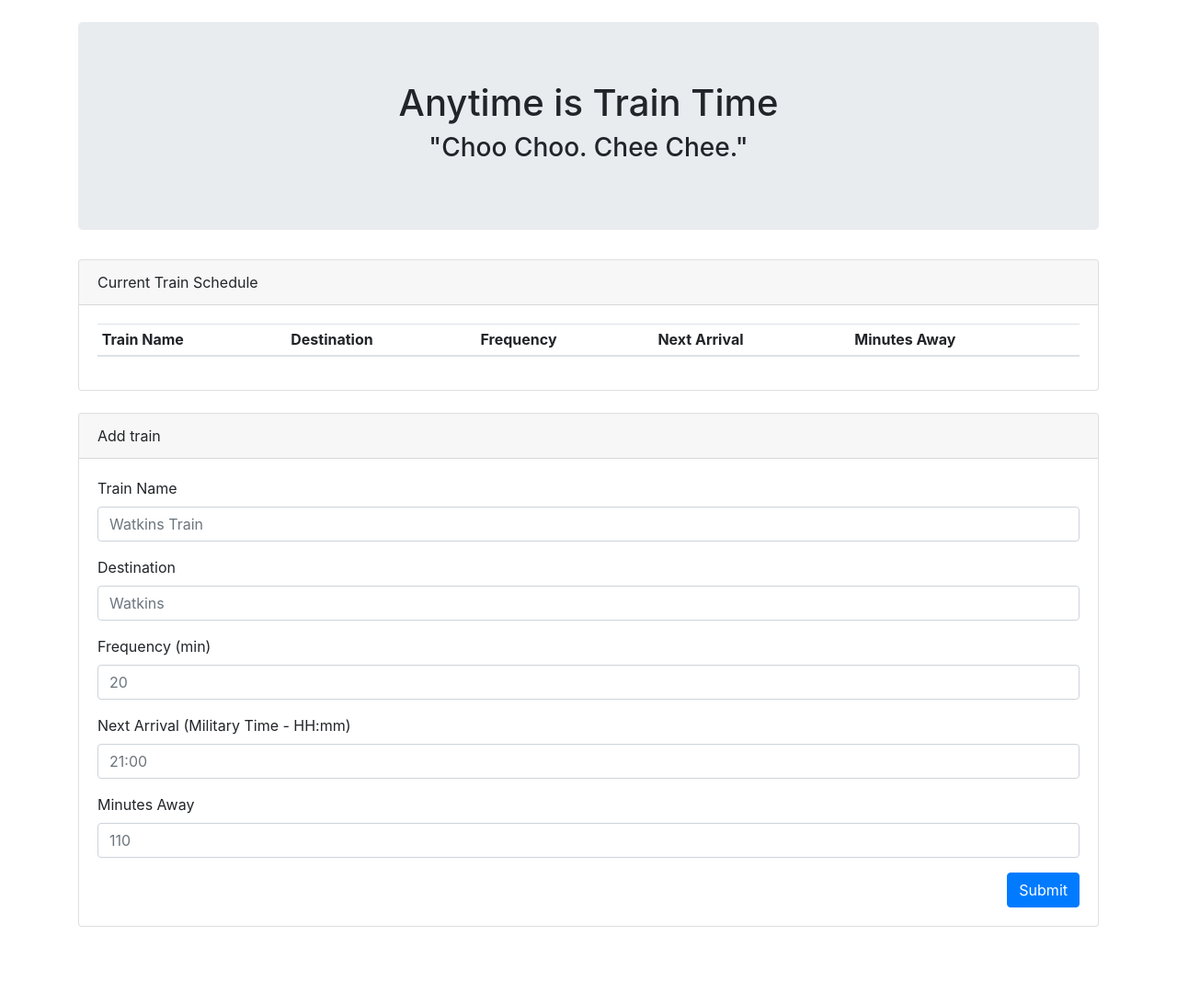
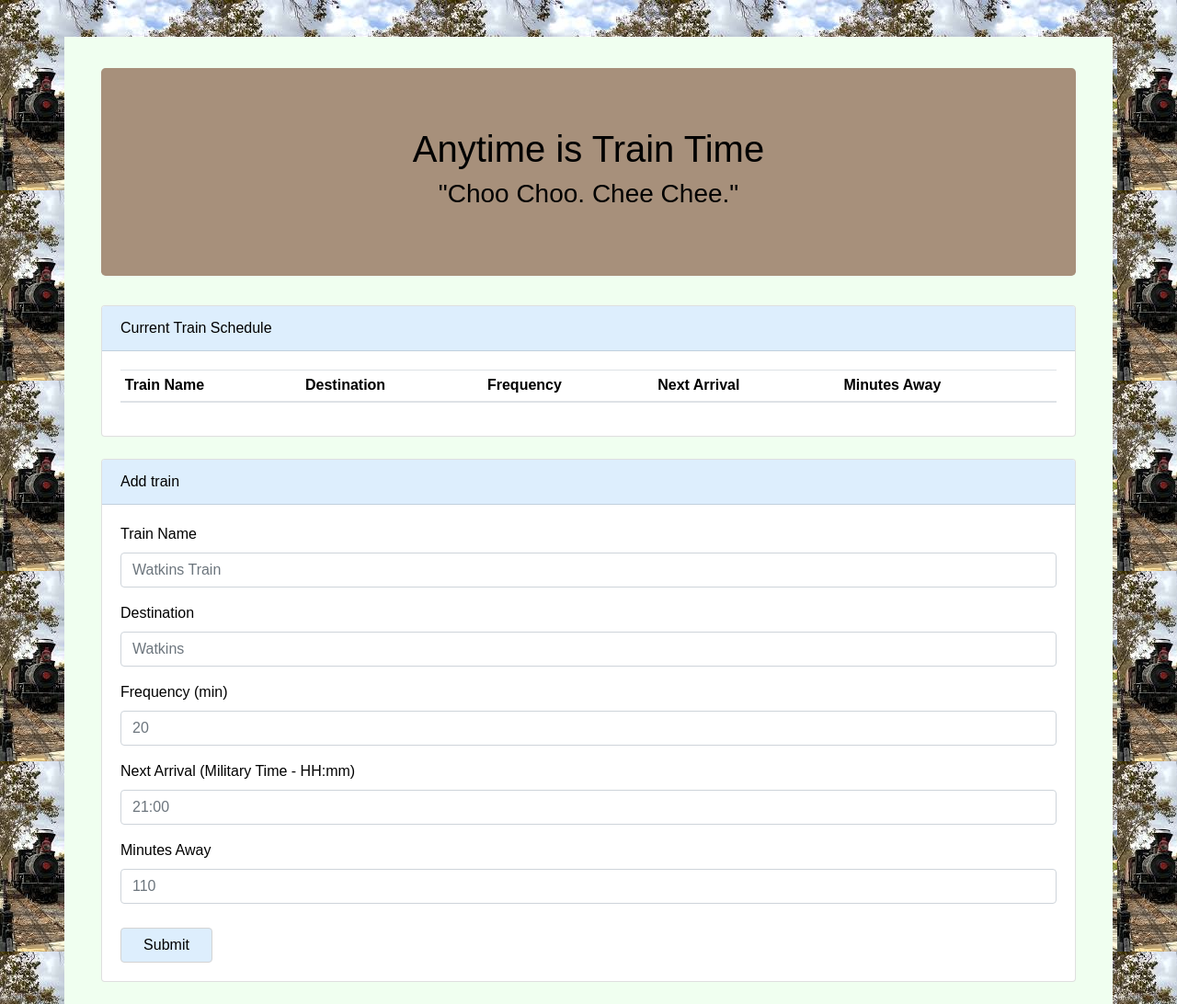
Before and after one commit to mangama/trainScheduler, a plain HTML site: page index.html in a window 1280 px wide. Shown: the whole page at 92% size. Before the commit the page ends 1032 px from the top, so only its background shows below. Drawn offline with nearby package versions, Linux system fonts and the light colour scheme; no server answers.

Commit message:
Added some css details and wa able to to have the add train section cleared aeter submitted a train information

```diff
--- a/assets/css/style.css
+++ b/assets/css/style.css
@@ -0,0 +1,32 @@
+body    {
+    font-family: 'Arial', 'Helvetica Neue', Helvetica, sans-serif;
+}
+
+#add-train-btn  {
+    width: 100px;
+}
+
+.card-header    {
+    background-color: rgb(221, 238, 253);
+}
+
+.jumbotron  {
+    background-color: rgb(167, 144, 123);
+    border-color: rgb(211, 211, 211);
+    border:10px;
+    margin-top:10px;
+}
+
+.container  {
+    color:black;
+    margin-top:40px;
+    background-color: rgb(240, 255, 240);
+    padding: 0 40px 0 40px;
+}
+
+#add-train-btn  {
+    background-color:  rgb(221, 238, 253);
+    color:black;
+    margin-top:10px;
+    border-color: rgb(211, 211, 211);
+}
--- a/assets/js/javascript.js
+++ b/assets/js/javascript.js
@@ -22,6 +22,7 @@ var frequency = 0;
 var nextArrival = "";
 
 $("#add-train-btn").on("click", function (event) {
+
     event.preventDefault();
 
     var trainName = $("#train-name-input").val().trim();
@@ -34,7 +35,11 @@ $("#add-train-btn").on("click", function (event) {
         destination: destination,
         frequency: frequency,
         nextArrival: nextArrival
-    });
+    })
+    $("#train-name-input").val('');
+    $("#destination-input").val('');
+    $("#frequency-input").val('');
+    $("#nextArrival-input").val('');
 
 });
 
@@ -80,4 +85,3 @@ database.ref().on("child_added", function (snapshot) {
 }, function (errorObject) {
     console.log("Errors handled: " + errorObject.code);
 });
-$("tbody").empty();
--- a/index.html
+++ b/index.html
@@ -15,7 +15,7 @@
     <link rel="stylesheet" type="text/css" href="assets/css/style.css">
 </head>
 
-<body>
+<body background="assets/images/trainPic.jpg">
 
     <div class="container">
         <br>
@@ -82,7 +82,7 @@
                                 <label for="minAway-input">Minutes Away</label>
                                 <input class="form-control" id="minAway-input" placeholder="110" type="text">
                             </div>
-                            <button class="btn btn-primary float-right" id="add-train-btn">Submit</button>
+                            <button class="btn btn-primary float-left" id="add-train-btn">Submit</button>
                         </form>
 
                     </div>
```
